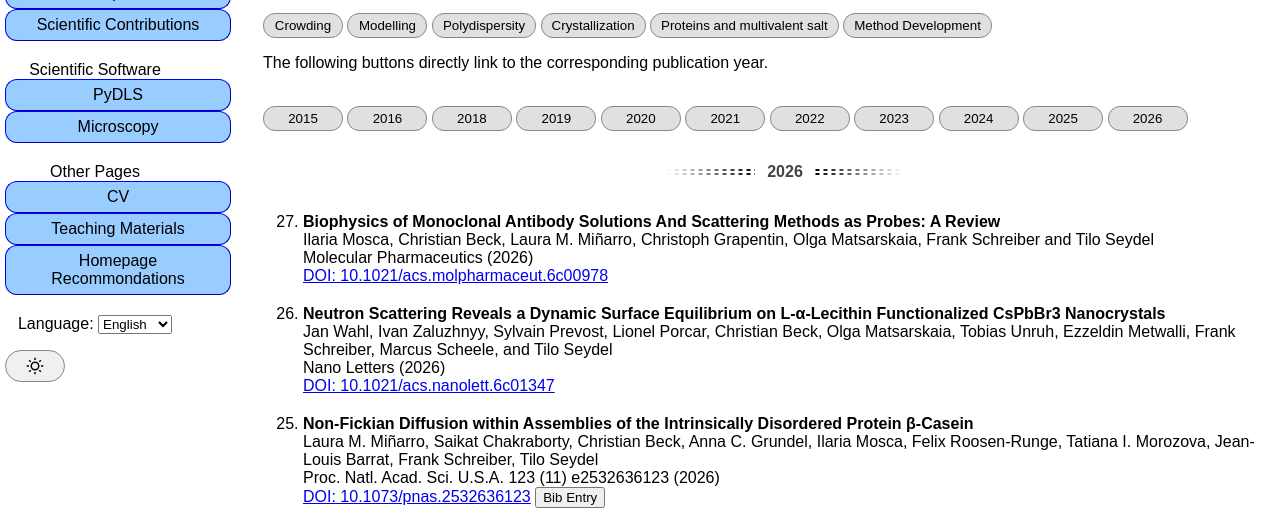
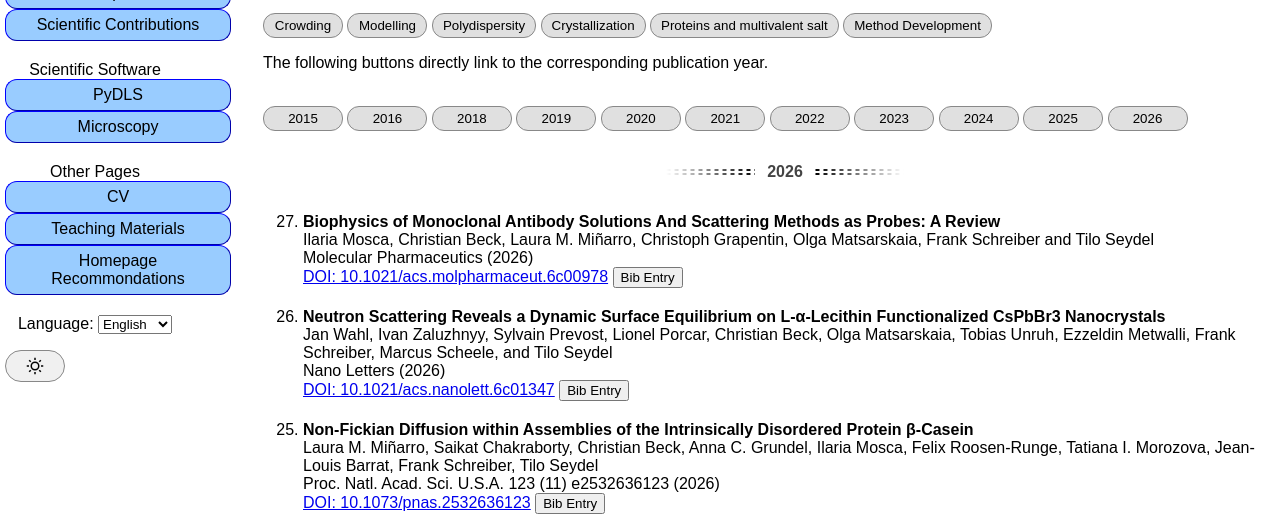
Before and after one commit to chribe/chribe.github.io, a plain HTML site: page Papers/index.html in a window 1280 px wide. Shown: the part 313-828 px from the top of the page. Drawn offline with Linux system fonts and the light colour scheme.

Commit message:
update papers and scientific contributions

```diff
--- a/Papers/index.html
+++ b/Papers/index.html
@@ -57,11 +57,13 @@
                 Ilaria Mosca, Christian Beck, Laura M. Miñarro, Christoph Grapentin, Olga Matsarskaia, Frank Schreiber and Tilo Seydel<br>
                 Molecular Pharmaceutics (2026)<br>
                 <a href="https://doi.org/10.1021/acs.molpharmaceut.6c00978" target="_blank">DOI: 10.1021/acs.molpharmaceut.6c00978</a>
+                <button onclick="copyText('@article{Mosca2026, \n title = {Biophysics of Monoclonal Antibody Solutions And Scattering Methods as Probes: A Review},\n ISSN = {1543-8392},\n url = {http://dx.doi.org/10.1021/acs.molpharmaceut.6c00978},\n DOI = {10.1021/acs.molpharmaceut.6c00978},\n journal = {Molecular Pharmaceutics},\n publisher = {American Chemical Society (ACS)},\n author = {Mosca,  Ilaria and Beck,  Christian and Miñarro,  Laura M. and Grapentin,  Christoph and Matsarskaia,  Olga and Schreiber,  Frank and Seydel,  Tilo},\n year = {2026},\n month = Oct \n}')">Bib Entry</button>
             </li>
             <li><b>Neutron Scattering Reveals a Dynamic Surface Equilibrium on L‑α-Lecithin Functionalized CsPbBr3 Nanocrystals</b><br>
                 Jan Wahl, Ivan Zaluzhnyy, Sylvain Prevost, Lionel Porcar, Christian Beck, Olga Matsarskaia, Tobias Unruh, Ezzeldin Metwalli, Frank Schreiber, Marcus Scheele, and Tilo Seydel<br>
                 Nano Letters (2026)<br>
                 <a href="https://doi.org/10.1021/acs.nanolett.6c01347" target="_blank">DOI: 10.1021/acs.nanolett.6c01347</a>
+                <button onclick="copyText('@article{10.1021/acs.nanolett.6c01347, \n author = {Wahl, Jan and Zaluzhnyy, Ivan and Prevost, Sylvain and Porcar, Lionel and Beck, Christian and Matsarskaia, Olga and Unruh, Tobias and Metwalli, Ezzeldin and Schreiber, Frank and Scheele, Marcus and Seydel, Tilo},\n title = {Neutron Scattering Reveals a Dynamic Surface Equilibrium on l-α-Lecithin Functionalized CsPbBr3 Nanocrystals},\n journal = {Nano Letters},\n volume = {26},\n number = {25},\n pages = {8208-8216},\n year = {2026},\n month = {07},\n issn = {1530-6984},\n doi = {10.1021/acs.nanolett.6c01347},\n url = {https://doi.org/10.1021/acs.nanolett.6c01347},\n eprint = {https://pubs.acs.org/nalefd/article-pdf/26/25/8208/65180559/acs.nanolett.6c01347.pdf},\n }')">Bib Entry</button>
             </li>
             <li data-keywords="crowding modelling"><b>Non-Fickian Diffusion within Assemblies of the Intrinsically Disordered Protein β-Casein</b><br>
                 Laura M. Miñarro, Saikat Chakraborty, Christian Beck, Anna C. Grundel, Ilaria Mosca, Felix Roosen-Runge, Tatiana I. Morozova, Jean-Louis Barrat, Frank Schreiber, Tilo Seydel<br>
```
Also changed, not shown: ScientificContributions/index.html (+2 -0 lines).
